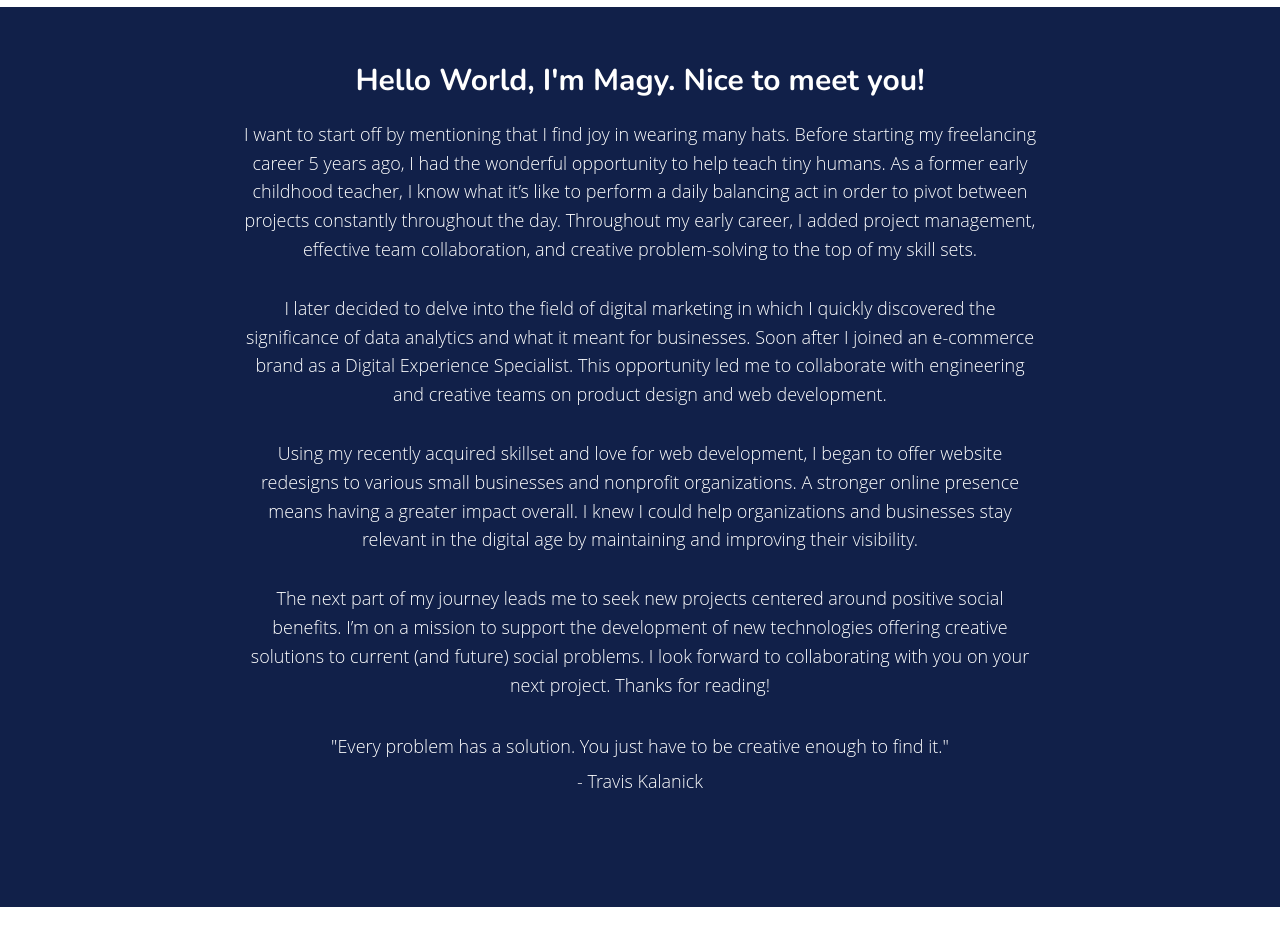
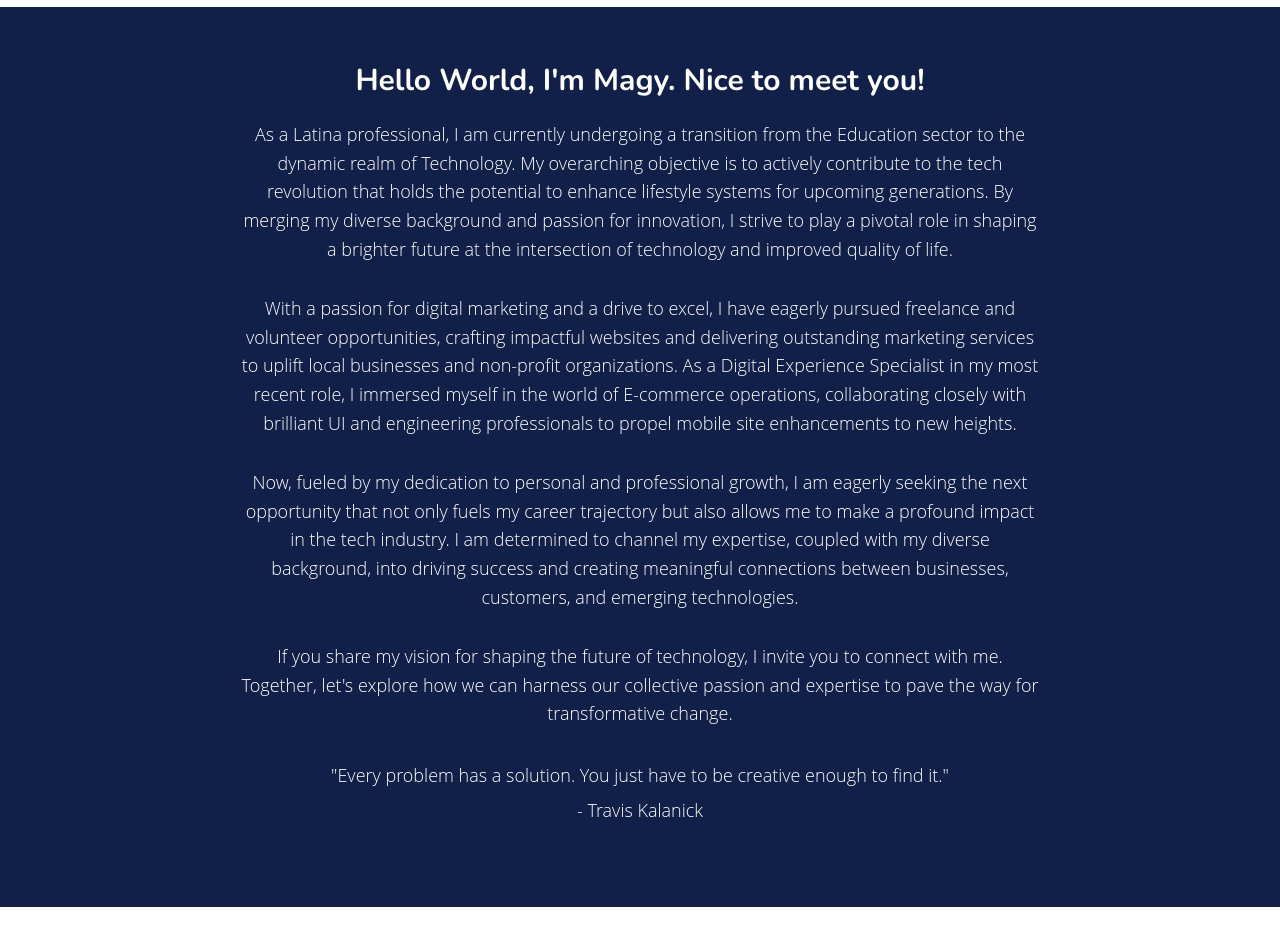
Before and after one commit to magycastillo/magycastillo.github.io, a website: page index.html in a window 1280 px wide. Shown: the part 860-1785 px from the top of the page. Drawn offline with nearby package versions, Linux system fonts and the light colour scheme; a web font is replaced by a local one.

Commit message:
Update index.html

```diff
--- a/index.html
+++ b/index.html
@@ -66,18 +66,15 @@
         <div class="intro_paragraph">
           <h2 class="intro_h2">Hello World, I'm Magy. Nice to meet you!</h2>
           <p class="intro_p">
-            I want to start off by mentioning that I find joy in wearing many hats. Before starting my freelancing career 5 years ago, I had the wonderful opportunity to help teach tiny humans. As a former early childhood teacher, I know what it’s like to perform a daily balancing act in order to pivot between projects constantly throughout the day. Throughout my early career, I added project management, effective team collaboration, and creative problem-solving to the top of my skill sets.
-
+            As a Latina professional, I am currently undergoing a transition from the Education sector to the dynamic realm of Technology. My overarching objective is to actively contribute to the tech revolution that holds the potential to enhance lifestyle systems for upcoming generations. By merging my diverse background and passion for innovation, I strive to play a pivotal role in shaping a brighter future at the intersection of technology and improved quality of life.
           </p>
           <p class="intro_p">
-            I later decided to delve into the field of digital marketing in which I quickly discovered the significance of data analytics and what it meant for businesses. Soon after I joined an e-commerce brand as a Digital Experience Specialist. This opportunity led me to collaborate with engineering and creative teams on product design and web development.
+            With a passion for digital marketing and a drive to excel, I have eagerly pursued freelance and volunteer opportunities, crafting impactful websites and delivering outstanding marketing services to uplift local businesses and non-profit organizations. As a Digital Experience Specialist in my most recent role, I immersed myself in the world of E-commerce operations, collaborating closely with brilliant UI and engineering professionals to propel mobile site enhancements to new heights.          </p>
+          <p class="intro_p">
+            Now, fueled by my dedication to personal and professional growth, I am eagerly seeking the next opportunity that not only fuels my career trajectory but also allows me to make a profound impact in the tech industry. I am determined to channel my expertise, coupled with my diverse background, into driving success and creating meaningful connections between businesses, customers, and emerging technologies.
           </p>
           <p class="intro_p">
-            Using my recently acquired skillset and love for web development, I began to offer website redesigns to various small businesses and nonprofit organizations. A stronger online presence means having a greater impact overall. I knew I could help organizations and businesses stay relevant in the digital age by maintaining and improving their visibility.
-          </p>
-          <p class="intro_p">
-            The next part of my journey leads me to seek new projects centered around positive social benefits. I’m on a mission to support the development of new technologies offering creative solutions to current (and future) social problems. I look forward to collaborating with you on your next project. Thanks for reading!
-          </p>
+            If you share my vision for shaping the future of technology, I invite you to connect with me. Together, let's explore how we can harness our collective passion and expertise to pave the way for transformative change.          </p>
           <p class="intro_quote">
             "Every problem has a solution. You just have to be creative enough
             to find it."
```
